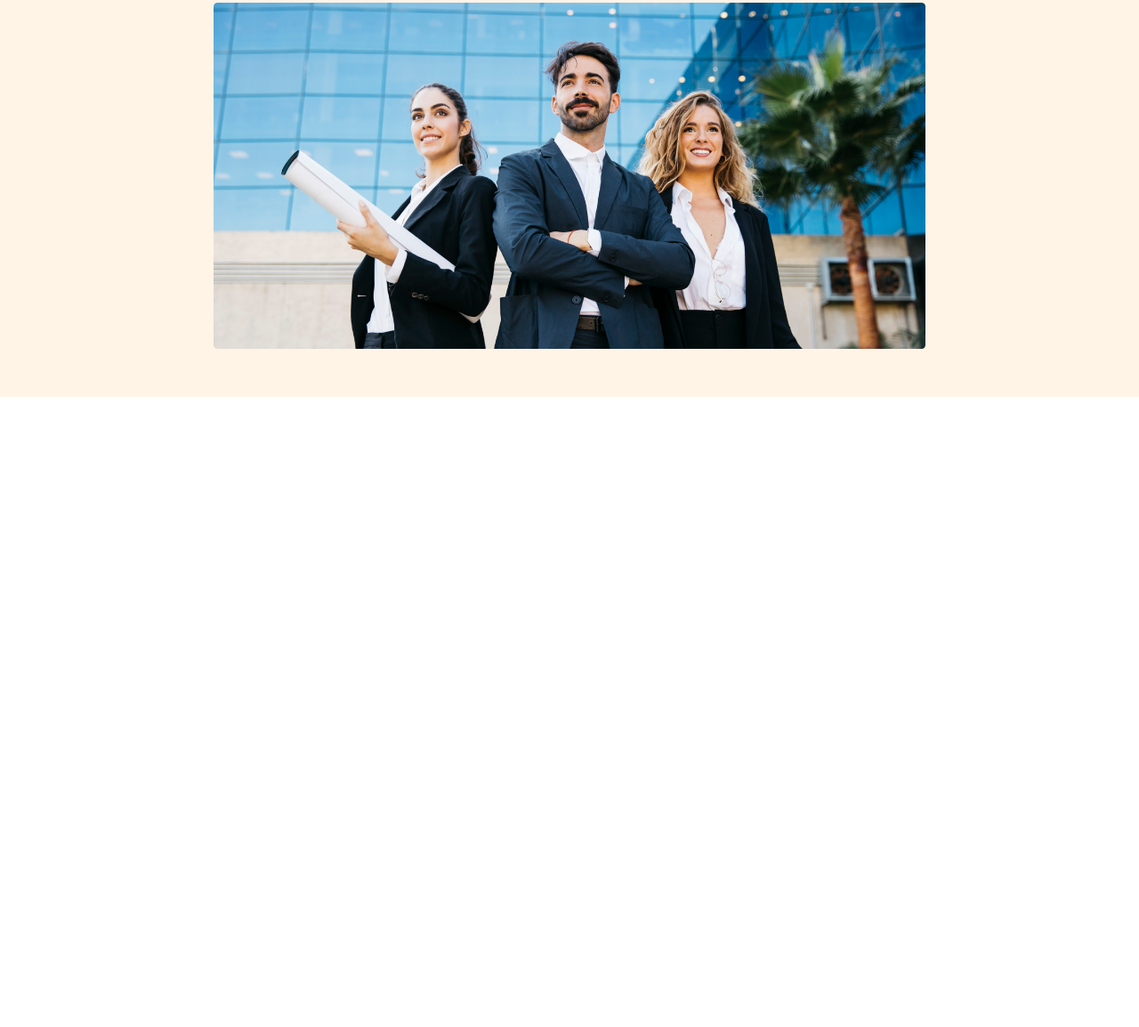
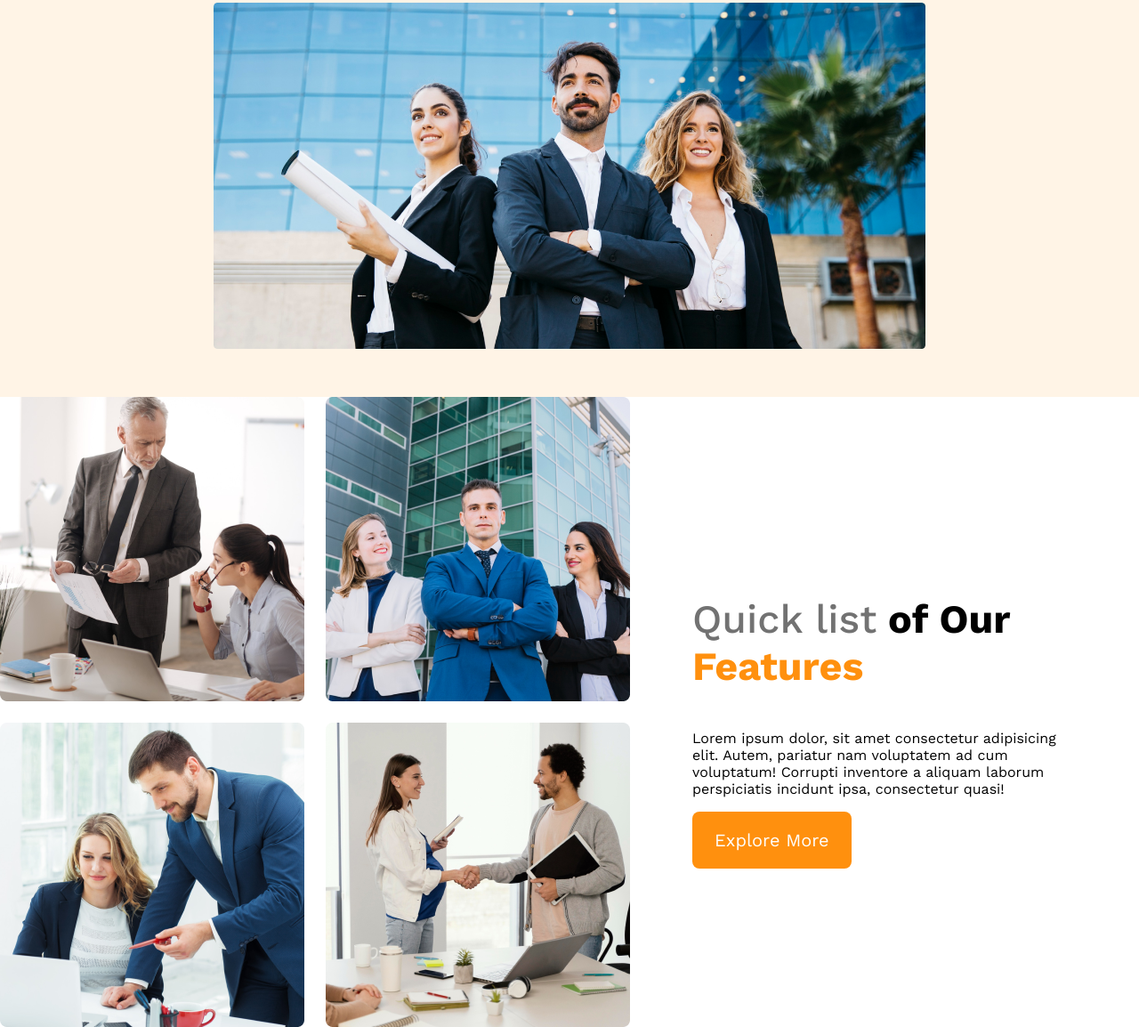
Before and after one commit to joinalPro/g3-architects-website, a plain HTML site: page index.html in a window 1280 px wide. Shown: the part 584-1738 px from the top of the page at 89% size. Before the commit the page ends 1030 px from the top, so only its background shows below. Drawn offline with nearby package versions, Linux system fonts and the light colour scheme.

Commit message:
features content added

```diff
--- a/index.html
+++ b/index.html
@@ -7,6 +7,7 @@
     <link rel="stylesheet" href="styles/architect.css">
 </head>
 <body>
+    <!-- header start -->
     <header>
         <nav>
             <h3 class="nav-title">G3 Architects</h3>
@@ -26,8 +27,22 @@
                 <img src="images/banner.png" alt="">
         </div>
     </header>
+    <!-- header end -->
     <main>
-
+        <!-- teams sections start -->
+        <section class="teams-container">
+            <div class="teams-img-container">
+                <img src="images/team1.png" alt="">
+                <img src="images/team2.png" alt="">
+                <img src="images/team3.png" alt="">
+                <img src="images/team4.png" alt="">
+            </div>
+            <div class="teams-content">
+                <h3 class="teams-title"><span class="quick-list">Quick list</span> <span>of Our</span> <span class="text-features">Features</span></h3>
+                <p class="teams-description">Lorem ipsum dolor, sit amet consectetur adipisicing elit. Autem, pariatur nam voluptatem ad cum voluptatum! Corrupti inventore a aliquam laborum perspiciatis incidunt ipsa, consectetur quasi!</p>
+                <button class="btn-primary">Explore More</button>
+            </div>
+        </section>
     </main>
     <footer>
 
--- a/styles/architect.css
+++ b/styles/architect.css
@@ -85,3 +85,35 @@ nav li a{
         flex-direction: column;
     }
 }
+
+/* main styles */
+main {
+    max-width: 1440px;
+    margin: 0 auto;
+}
+/* teams styles */
+.teams-container{
+    display: flex;
+    align-items: center;
+    /* gap: ; */
+}
+.teams-img-container{
+    display: grid;
+    grid-template-columns: repeat(2, 1fr);
+    gap: 1.5rem;
+}
+.teams-content{
+    padding-right: 70px;
+    padding-left: 70px;
+}
+.teams-title{
+    font-size: 2.8rem;
+}
+.teams-title .quick-list{
+    color: #727272;
+    font-weight: 500;
+}
+.teams-title .text-features{
+    color: #ff900e;
+    font-weight: 700;
+}
```
